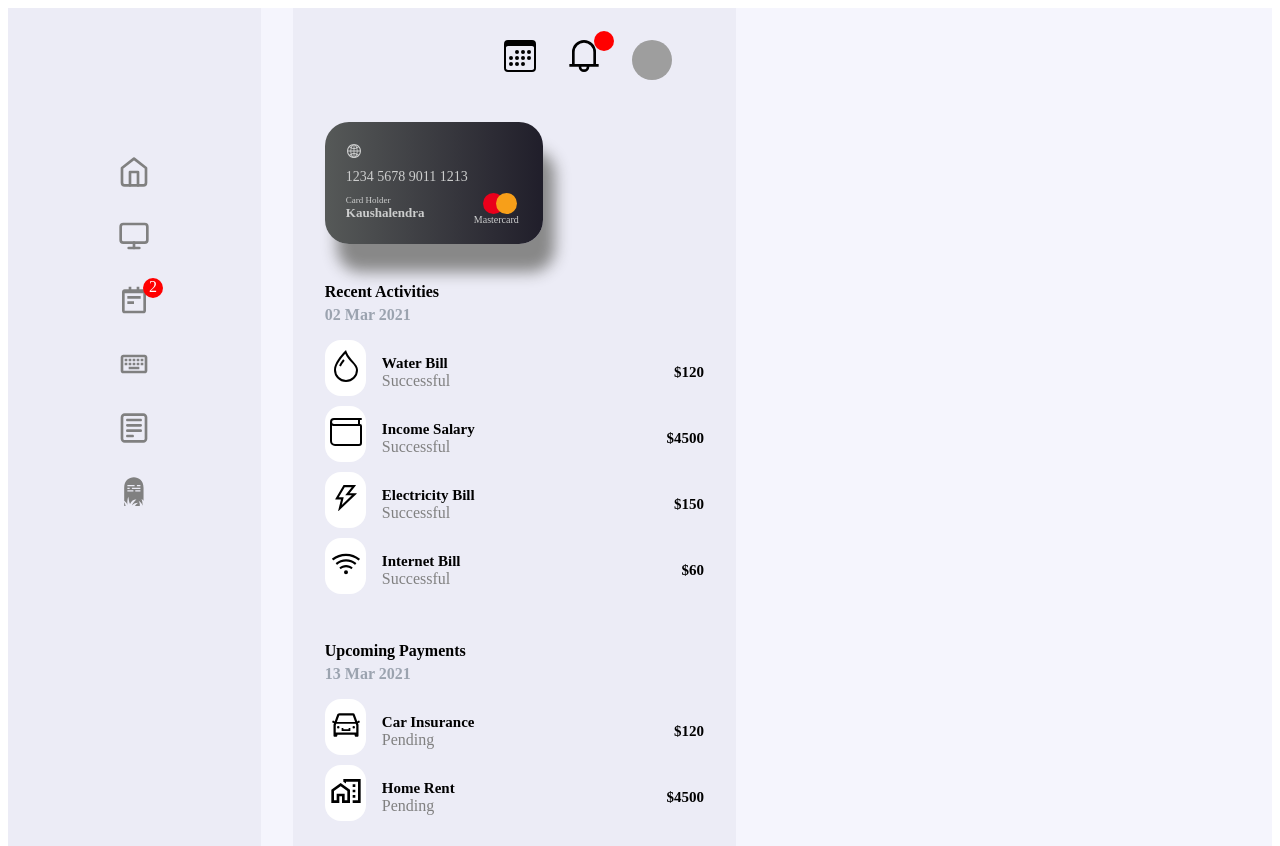
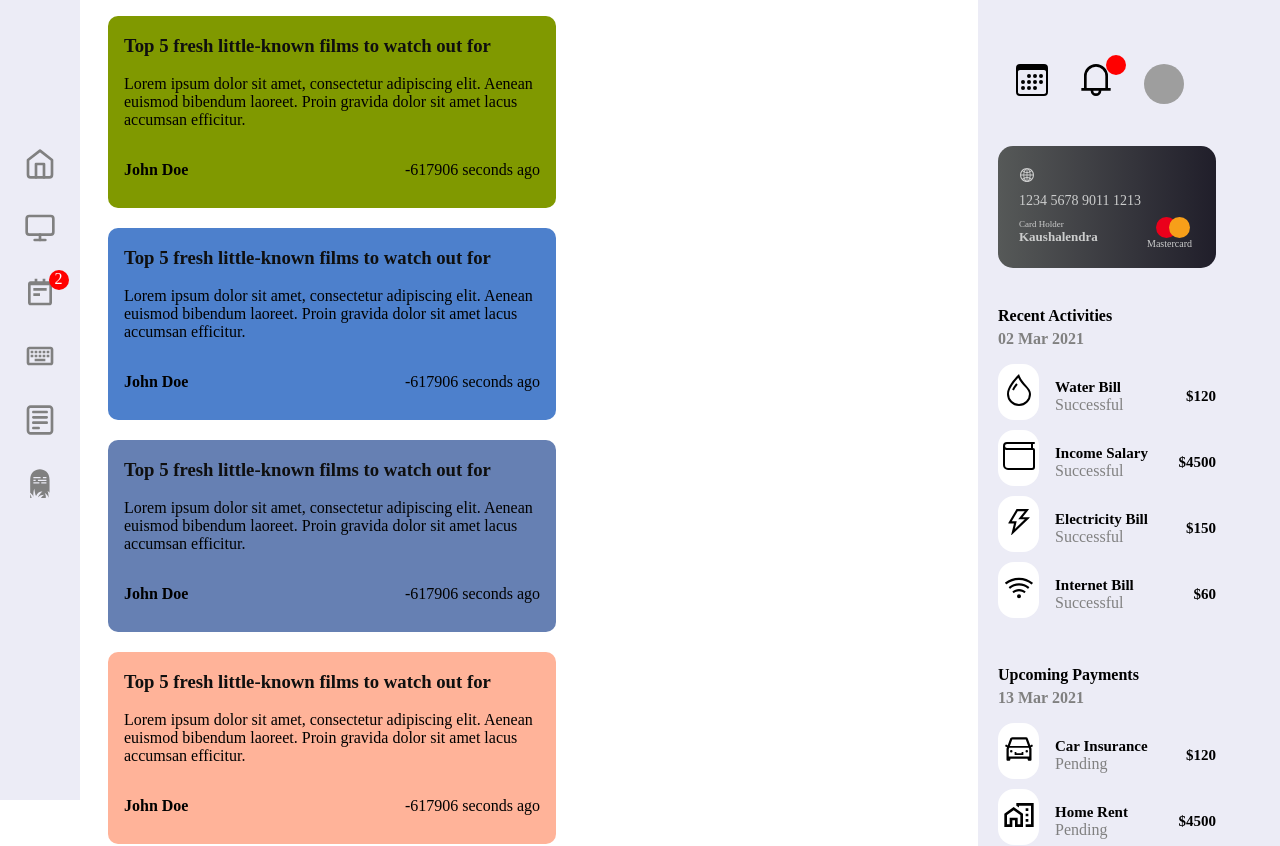
Before and after one commit to kaushalendra-pandey/finTrack-CRA, a React (Create React App) app: page /blogs in a window 1280 px wide. Shown: the top 846 px of the page. Built offline with nearby package versions, Linux system fonts and the light colour scheme; grey boxes are pictures that could not be loaded; the HTML template or start-up script is replaced by a standard one.

Commit message:
Added Blogs

```diff
--- a/src/App.js
+++ b/src/App.js
@@ -1,42 +1,51 @@
-import Sidenav from './section/Sidenav'
-import styled from "styled-components"
-import Detail from './section/Details'
-import Content from "./section/Content"
-import LendAndBorrowSection from './section/LendAndBorrow'
-import SubscriptionSection from './section/SubscriptionSection'
-import {
-  BrowserRouter,
-  Routes,
-  Route
-} from "react-router-dom";
-import BillSection from './section/BillSection'
-
+import Sidenav from "./section/Sidenav";
+import styled from "styled-components";
+import Detail from "./section/Details";
+import Content from "./section/Content";
+import Blog from "./section/Blog";
+import LendAndBorrowSection from "./section/LendAndBorrow";
+import SubscriptionSection from "./section/SubscriptionSection";
+import { BrowserRouter, Routes, Route } from "react-router-dom";
+import BillSection from "./section/BillSection";
 
 const Container = styled.div`
+  height: 105vh;
+`;
+const RouteContainer = styled.div`
   display: flex;
-  background-color: #F5F5FD;
-`
+  flex-direction: column;
+  height: 100vh;
+  padding-left: 50px;
+  margin-top: -10px;
+  margin-right: 350px;
+`;
 
 function App() {
-
   return (
     <BrowserRouter>
-    <Container>
-      <Sidenav/>
-
+      <Container>
+        <Sidenav />
+        <RouteContainer>
           <Routes>
-            <Route exact path="/bills" element={<BillSection/>}/>
-            <Route exact path="/subscription" element={<SubscriptionSection/>}/>
-            <Route exact path="/lendAndBorrow" element={<LendAndBorrowSection />}/>
-            <Route exact path="/" element={<Detail />}>
-
-          </Route>
-        </Routes>
-      <Content/>
-    </Container>
+            <Route exact path="/blogs" element={<Blog />} />
+            <Route exact path="/bills" element={<BillSection />} />
+            <Route
+              exact
+              path="/subscription"
+              element={<SubscriptionSection />}
+            />
+            <Route
+              exact
+              path="/lendAndBorrow"
+              element={<LendAndBorrowSection />}
+            />
+            <Route exact path="/" element={<Detail />}></Route>
+          </Routes>
+        </RouteContainer>
+        <Content />
+      </Container>
     </BrowserRouter>
-
-  )
+  );
 }
 
-export default App
+export default App;
--- /dev/null
+++ b/src/components/Blog/Blog.jsx
@@ -0,0 +1,89 @@
+import React from "react";
+import styled from "styled-components";
+import PropTypes from "prop-types";
+
+const getTimstampDiff = (timestamp) => {
+  const date = new Date();
+  const currentTimestamp = date.getTime();
+  const diff = currentTimestamp - timestamp*1000;
+  const days = Math.floor(diff / (1000 * 60 * 60 * 24));
+  const hours = Math.floor(diff / (1000 * 60 * 60));
+  const minutes = Math.floor(diff / (1000 * 60));
+  const seconds = Math.floor(diff / 1000);
+
+  if (days > 0) {
+    return `${days} days ago`;
+  } else if (hours > 0) {
+    return `${hours} hours ago`;
+  } else if (minutes > 0) {
+    return `${minutes} minutes ago`;
+  } else {
+    return `${seconds} seconds ago`;
+  }
+};
+
+const Blog = ({ heading, text, author, timestamp, color }) => {
+  const CardContainer = styled.div`
+    height: 12rem;
+    width: 28rem;
+    background-color: ${color};
+    border-radius: 10px;
+    margin: 10px;
+    transition: transform 0.2s;
+    &:hover {
+      transform: scale(1.05);
+      cursor: pointer;
+    }
+  `;
+
+  const Heading = styled.h3`
+    font-weight: 700;
+    color: #0f0f0f;
+  `;
+
+  const Description = styled.p`
+    font-weight: 300;
+  `;
+
+  const BlogFooter = styled.div`
+    display: flex;
+    justify-content: space-between;
+    align-items: center;
+    margin-top: 1rem;
+  `;
+
+  const BlogAuthor = styled.p`
+    font-weight: 700;
+  `;
+
+  const BlogTimestamp = styled.p`
+    font-weight: 300;
+  `;
+  const Wrapper = styled.div`
+    margin: 1rem;
+  `;
+  return (
+    <>
+      <CardContainer>
+        <Wrapper>
+          <Heading>{heading}</Heading>
+          <Description>{text}</Description>
+          <BlogFooter>
+            <BlogAuthor>{author}</BlogAuthor>
+            <BlogTimestamp>{getTimstampDiff(timestamp)}</BlogTimestamp>
+          </BlogFooter>
+        </Wrapper>
+      </CardContainer>
+    </>
+  );
+};
+
+Blog.prototype = {
+  heading: PropTypes.string.isRequired,
+  text: PropTypes.string.isRequired,
+  author: PropTypes.string.isRequired,
+  logo: PropTypes.any.isRequired,
+  timestamp: PropTypes.string.isRequired,
+};
+
+export default Blog;
--- a/src/components/Card/Card.jsx
+++ b/src/components/Card/Card.jsx
@@ -10,7 +10,7 @@ const CardContainer = styled.div`
     margin: 10px;
     transition: transform 0.2s;
     &:hover{
-        transform: scale(1.1);
+        transform: scale(1.05);
         cursor: pointer;
     }
 
@@ -27,7 +27,7 @@ const Icon = styled.div`
 
 const Description = styled.p`
     font-weight: 700;
-    color: #9BA3AF
+    color: grey
 
 `
 const Price = styled.h3`
--- a/src/components/Chart/Chart.jsx
+++ b/src/components/Chart/Chart.jsx
@@ -39,7 +39,7 @@ export const data = {
     {
       label: 'Expenses',
       data: labels.map(() => faker.datatype.number({ min: 0, max: 1000 })),
-      backgroundColor: 'black',
+      backgroundColor: '#647dee',
     }
     ]
 };
--- a/src/components/Mastercard/Mastercard.jsx
+++ b/src/components/Mastercard/Mastercard.jsx
@@ -1,91 +1,91 @@
-import React from 'react'
-import styled from "styled-components"
-import {AiOutlineGlobal} from "react-icons/ai"
+import React from "react";
+import styled from "styled-components";
+import { AiOutlineGlobal } from "react-icons/ai";
 
 const Container = styled.div`
-    background-image: linear-gradient(to right, #565958 , #201E2A);
-    /* background-color: black; */
-    border-radius: 24px;
+  background-image: linear-gradient(to right, #565958, #201e2a);
+  border-radius: 15px;
   height: 5rem;
   width: 11rem;
   margin-top: 2.4rem;
   padding: 21px;
-    box-shadow: 12px 28px 15px #888888;
   transition: transform 0.2s;
-
   &:hover {
-        transform: scale(1.1);
+    transform: scale(1.05);
     pointer: cursor;
   }
-`
+`;
 
 const CardNumber = styled.div`
-    color: #CCCDCD;
+  color: #cccdcd;
   position: absolute;
   margin-top: 26px;
   font-size: 14px;
   font-weight: 500;
-`
+`;
 
 const CardHolder = styled.div`
   margin-top: 52px;
-    color: #CCCDCD;
+  color: #cccdcd;
   font-weight: 200;
   font-size: xx-small;
-
-`
+`;
 const CardHolderName = styled.div`
-    color: #CCCDCD;
+  color: #cccdcd;
   font-size: small;
-
-`
+`;
 
 const FirstCircle = styled.div`
-    background-color: #EA001B;
+  background-color: #ea001b;
   border-radius: 50%;
   position: absolute;
   height: 21px;
   width: 21px;
   margin-top: -28px;
   margin-left: 137px;
-`
+`;
 
 const SecondCircle = styled.div`
-    background-color: #F79F19;
+  background-color: #f79f19;
   border-radius: 50%;
   position: absolute;
   height: 21px;
   width: 21px;
   margin-top: -28px;
   margin-left: 150px;
-`
+`;
 
 const MasterCard = styled.div`
   position: absolute;
   margin-left: 128px;
   margin-top: -7px;
-    color: #CCCDCD;
+  color: #cccdcd;
   font-size: x-small;
-`
+`;
 
 const TopLogo = styled.div`
   position: absolute;
-    color: #CCCDCD;
-
-`
+  color: #cccdcd;
+`;
 
 const Mastercard = () => {
   return (
     <Container>
-         <TopLogo> <AiOutlineGlobal size={"1rem"}/> </TopLogo>
+      <TopLogo>
+        {" "}
+        <AiOutlineGlobal size={"1rem"} />{" "}
+      </TopLogo>
       <CardNumber> 1234 5678 9011 1213 </CardNumber>
       <CardHolder> Card Holder </CardHolder>
-         <CardHolderName> <b>Kaushalendra</b> </CardHolderName>
-         <FirstCircle/>
-        <SecondCircle/>
+      <CardHolderName>
+        {" "}
+        <b>Kaushalendra</b>{" "}
+      </CardHolderName>
+      <FirstCircle />
+      <SecondCircle />
       <MasterCard> Mastercard </MasterCard>
     </Container>
-    )
-}
+  );
+};
 
-export default Mastercard
+export default Mastercard;
--- a/src/components/SectionTitle/SectionTitle.jsx
+++ b/src/components/SectionTitle/SectionTitle.jsx
@@ -12,7 +12,7 @@ const Heading = styled.h1`
 `
 const SubHeading = styled.p`
     margin-top: -6px;
-    color: #9BA3AF;
+    color: grey;
     font-weight: 700;
 `
 
--- a/src/components/SideCard/SideCard.jsx
+++ b/src/components/SideCard/SideCard.jsx
@@ -8,7 +8,7 @@ const Wrapper = styled.div`
     justify-content: space-between;
     transition: transform 0.2s;
     &:hover {
-        transform: scale(1.1);
+        transform: scale(1.05);
         cursor: pointer;
     }
 
--- a/src/components/Transaction/Transaction.jsx
+++ b/src/components/Transaction/Transaction.jsx
@@ -7,14 +7,14 @@ import { numberGreaterThanZero } from '../../Proptypes/greaterThanZero'
 const Wrapper = styled.div`
     display: flex;
     justify-content: space-between;
-    color: #9BA3AF;
+    color: grey;
     font-weight: 500;
     margin-top: 1rem;
     transition: transform 0.4s;
     border-radius: 1rem;
 
     &:hover{
-        transform: scale(1.1);
+        transform: scale(1.05);
         background-color: white;
         padding: 0.5rem;
     }
--- /dev/null
+++ b/src/section/Blog/index.js
@@ -0,0 +1,134 @@
+import React from "react";
+import Blog from "../../components/Blog/Blog";
+import styled from "styled-components";
+
+const getRandomColor = () => {
+  const color = [
+    "#FF6633",
+    "#FFB399",
+    "#FF33FF",
+    "#FFFF99",
+    "#00B3E6",
+    "#E6B333",
+    "#3366E6",
+    "#999966",
+    "#99FF99",
+    "#B34D4D",
+    "#80B300",
+    "#809900",
+    "#E6B3B3",
+    "#6680B3",
+    "#66991A",
+    "#FF99E6",
+    "#CCFF1A",
+    "#FF1A66",
+    "#E6331A",
+    "#33FFCC",
+    "#66994D",
+    "#B366CC",
+    "#4D8000",
+    "#B33300",
+    "#CC80CC",
+    "#66664D",
+    "#991AFF",
+    "#E666FF",
+    "#4DB3FF",
+    "#1AB399",
+    "#E666B3",
+    "#33991A",
+    "#CC9999",
+    "#B3B31A",
+    "#00E680",
+    "#4D8066",
+    "#809980",
+    "#E6FF80",
+    "#1AFF33",
+    "#999933",
+    "#FF3380",
+    "#CCCC00",
+    "#66E64D",
+    "#4D80CC",
+    "#9900B3",
+    "#E64D66",
+    "#4DB380",
+    "#FF4D4D",
+    "#99E6E6",
+    "#6666FF",
+  ];
+  return color[Math.floor(Math.random() * color.length)];
+};
+
+const blog = [
+  {
+    id: 1,
+    heading: "Top 5 fresh little-known films to watch out for",
+    text: "Lorem ipsum dolor sit amet, consectetur adipiscing elit. Aenean euismod bibendum laoreet. Proin gravida dolor sit amet lacus accumsan efficitur.",
+    author: "John Doe",
+    timestamp: "1640520740",
+  },
+  {
+    id: 2,
+    heading: "Top 5 fresh little-known films to watch out for",
+    text: "Lorem ipsum dolor sit amet, consectetur adipiscing elit. Aenean euismod bibendum laoreet. Proin gravida dolor sit amet lacus accumsan efficitur.",
+    author: "John Doe",
+    timestamp: "1640520740",
+  },
+  {
+    id: 3,
+    heading: "Top 5 fresh little-known films to watch out for",
+    text: "Lorem ipsum dolor sit amet, consectetur adipiscing elit. Aenean euismod bibendum laoreet. Proin gravida dolor sit amet lacus accumsan efficitur.",
+    author: "John Doe",
+    timestamp: "1640520740",
+  },
+  {
+    id: 4,
+    heading: "Top 5 fresh little-known films to watch out for",
+    text: "Lorem ipsum dolor sit amet, consectetur adipiscing elit. Aenean euismod bibendum laoreet. Proin gravida dolor sit amet lacus accumsan efficitur.",
+    author: "John Doe",
+    timestamp: "1640520740",
+  },
+  {
+    id: 5,
+    heading: "Top 5 fresh little-known films to watch out for",
+    text: "Lorem ipsum dolor sit amet, consectetur adipiscing elit. Aenean euismod bibendum laoreet. Proin gravida dolor sit amet lacus accumsan efficitur.",
+    author: "John Doe",
+    timestamp: "1640520740",
+  },
+  {
+    id: 6,
+    heading: "Top 5 fresh little-known films to watch out for",
+    text: "Lorem ipsum dolor sit amet, consectetur adipiscing elit. Aenean euismod bibendum laoreet. Proin gravida dolor sit amet lacus accumsan efficitur.",
+    author: "John Doe",
+    timestamp: "1640520740",
+  },
+];
+
+const BlogSection = () => {
+  const BlogContainer = styled.div`
+    display: flex;
+    flex-wrap: wrap;
+    justify-content: space-between;
+    align-items: center;
+    padding: 0.5rem;
+    margin-left: 2rem;
+  `;
+
+  return (
+    <>
+      <BlogContainer>
+        {blog.map((item) => (
+          <Blog
+            key={item.id}
+            heading={item.heading}
+            text={item.text}
+            author={item.author}
+            timestamp={item.timestamp}
+            color={getRandomColor()}
+          />
+        ))}
+      </BlogContainer>
+    </>
+  );
+};
+
+export default BlogSection;
--- a/src/section/Content/index.jsx
+++ b/src/section/Content/index.jsx
@@ -1,27 +1,33 @@
-import React from 'react'
-import styled from "styled-components"
-import Activities from '../../components/Activities/Activities'
-import Topnav from '../../components/Topnav/Topnav'
-import UpcomingPayments from '../../components/UpcomingPayments/UpcomingPayments'
-import Mastercard from '../../components/Mastercard/Mastercard'
+import React from "react";
+import styled from "styled-components";
+import Activities from "../../components/Activities/Activities";
+import Topnav from "../../components/Topnav/Topnav";
+import UpcomingPayments from "../../components/UpcomingPayments/UpcomingPayments";
+import Mastercard from "../../components/Mastercard/Mastercard";
 
 const Wrapper = styled.div`
-    background-color: #ECECF6;
-    width: 30%;
-    padding: 2rem;
-    margin-left: 2rem;
-
-`
+  display: flex;
+  flex-direction: column;
+  height: 100vh;
+  position: fixed;
+  top: 0;
+  right: 0;
+  padding-top: 64px;
+  padding-right: 64px;
+  padding-left: 20px;
+  background-color: #ececf6;
+  z-index: 5;
+`;
 
 const Content = () => {
-    return (
-        <Wrapper>
-            <Topnav/>
-            <Mastercard/>
-            <Activities/>
-            <UpcomingPayments/>
-        </Wrapper>
-    )
-}
+  return (
+    <Wrapper>
+        <Topnav />
+        <Mastercard />
+        <Activities />
+        <UpcomingPayments />
+    </Wrapper>
+  );
+};
 
-export default Content
+export default Content;
--- a/src/section/Sidenav/index.jsx
+++ b/src/section/Sidenav/index.jsx
@@ -1,57 +1,61 @@
-import React from 'react'
-import styled from "styled-components"
-import { FiHome,FiMonitor } from 'react-icons/fi';
-import {BiNotepad} from "react-icons/bi"
-import {MdOutlineKeyboard} from "react-icons/md"
-import {CgNotes} from "react-icons/cg"
-import {GiTombstone} from 'react-icons/gi'
-import Badge from '../../components/Badge/Badge';
+import React from "react";
+import styled from "styled-components";
+import { FiHome, FiMonitor } from "react-icons/fi";
+import { BiNotepad } from "react-icons/bi";
+import { MdOutlineKeyboard } from "react-icons/md";
+import { CgNotes } from "react-icons/cg";
+import { GiTombstone } from "react-icons/gi";
+import Badge from "../../components/Badge/Badge";
 import { useNavigate } from "react-router-dom";
 
 const icons = [
   {
-        icon: <FiHome size={"2rem"}/>,
+    icon: <FiHome size={"2rem"} />,
     id: 1,
     notification: 0,
-        link: "/"
+    link: "/",
   },
   {
-        icon: <FiMonitor size={"2rem"}/>,
+    icon: <FiMonitor size={"2rem"} />,
     id: 2,
     notification: 0,
-        link:"/subscription"
+    link: "/subscription",
   },
   {
-        icon: <BiNotepad size={"2rem"}/>,
+    icon: <BiNotepad size={"2rem"} />,
     id: 3,
     notification: 2,
-        link:"/bills"
+    link: "/bills",
   },
   {
-        icon: <MdOutlineKeyboard size={"2rem"}/>,
+    icon: <MdOutlineKeyboard size={"2rem"} />,
     id: 4,
     notification: 0,
-        link:"/lendAndBorrow"
+    link: "/lendAndBorrow",
   },
   {
-        icon: <CgNotes size={"2rem"}/>,
+    icon: <CgNotes size={"2rem"} />,
     id: 5,
     notification: 0,
-        link:"/"
+    link: "/blogs",
   },
   {
-        icon: <GiTombstone size={"2rem"}/>,
+    icon: <GiTombstone size={"2rem"} />,
     id: 6,
     notification: 0,
-        link:"/"
-    }
-]
+    link: "/",
+  },
+];
 
 const Container = styled.div`
-    width: 20%;
-    background-color: #ECECF6;
-    display:block;
-`
+  width: 80px;
+  height: 100vh;
+  display: block;
+  position: fixed;
+  top: 0;
+  left: 0;
+  backdrop-filter: blur(50px);
+`;
 
 // change color to black when active
 const Icon = styled.div`
@@ -61,55 +65,58 @@ const Icon = styled.div`
   transition: transform 0.2s;
   color: grey;
   &:hover {
-    transform: scale(1.1);
+    transform: scale(1.05);
     color: black;
     border-right: 2px solid black;
   }
-
-`
+`;
 
 const Notification = styled.div`
   position: absolute;
   margin-left: 17px;
   margin-top: -6px;
-`
+`;
 
 const IconContainer = styled.div`
   margin-top: 148px;
+`;
 
-
-`
-
+const BackContainer = styled.div`
+  position: absolute;
+  background-color: #ececf6;
+  width: 100%;
+  height: 100%;
+  top: 0;
+  left: 0;
+  z-index: -1;
+`;
 const Sidenav = () => {
-    const navigate = useNavigate()
+  const navigate = useNavigate();
   return (
     <Container>
+      <BackContainer>
         <IconContainer>
-                {
-                    icons.map((item) => (
+          {icons.map((item) => (
             <>
-
-                            <Icon onClick={() => navigate(`${item.link}`)} key={item.id} data-testid="sidenav-icon">
+              <Icon
+                onClick={() => navigate(`${item.link}`)}
+                key={item.id}
+                data-testid="sidenav-icon"
+              >
                 {item.icon}
 
-                                {
-                                    item.notification > 0 && (
+                {item.notification > 0 && (
                   <Notification key={`${item.id}-notify`}>
-                                            <Badge notifications={item.notification}/>
+                    <Badge notifications={item.notification} />
                   </Notification>
-                                    )
-                                }
+                )}
               </Icon>
+            </>
+          ))}
+        </IconContainer>
+      </BackContainer>
+    </Container>
+  );
+};
 
-                        </>
-
-                    ))
-                }
-
-            </IconContainer>
-
-        </Container>
-    )
-}
-
-export default Sidenav
+export default Sidenav;
```
Also changed, not shown: public/manifest.json. Lines whose indentation alone changed are shown as unchanged.
